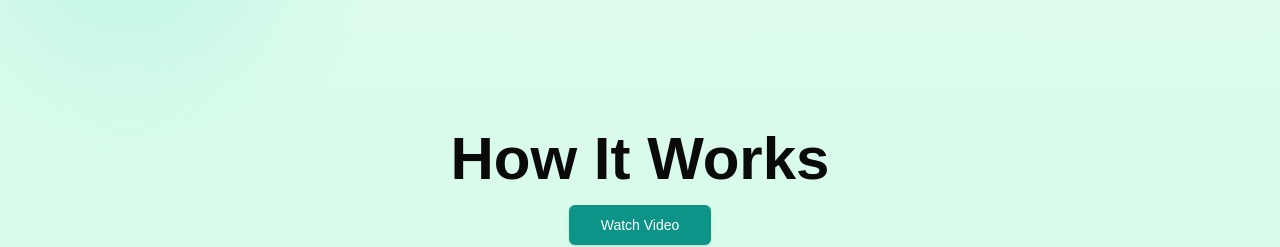
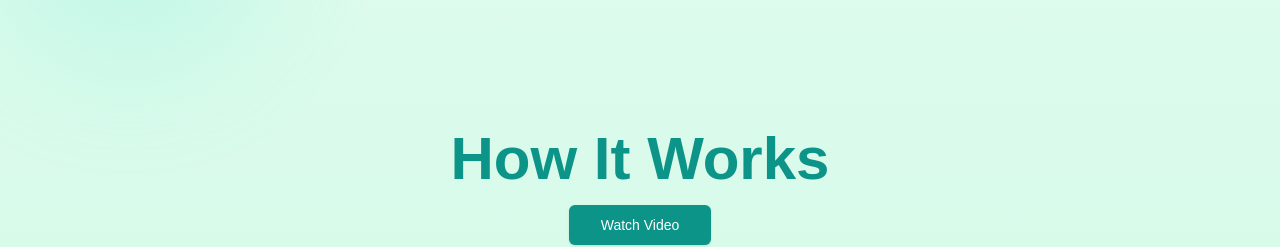
Before and after one commit to OrcaMonsta/Orca-Monsta, a Next.js app: page / in a window 1280 px wide. Shown: the part 1020-1267 px from the top of the page. Built offline with nearby package versions, Linux system fonts and the light colour scheme.

Commit message:
style: update How It Works section title to teal-600

```diff
--- a/components/page.tsx
+++ b/components/page.tsx
@@ -140,7 +140,7 @@ export function Page() {
         </section>
         <section className="container space-y-6 py-8 md:py-12 lg:py-24">
   <div className="mx-auto flex max-w-[58rem] flex-col items-center space-y-4 text-center">
-    <h2 className="font-heading text-3xl font-bold leading-[1.1] sm:text-3xl md:text-6xl">
+    <h2 className="font-heading text-3xl font-bold leading-[1.1] sm:text-3xl md:text-6xl text-teal-600">
       How It Works
     </h2>
     <Button
```
